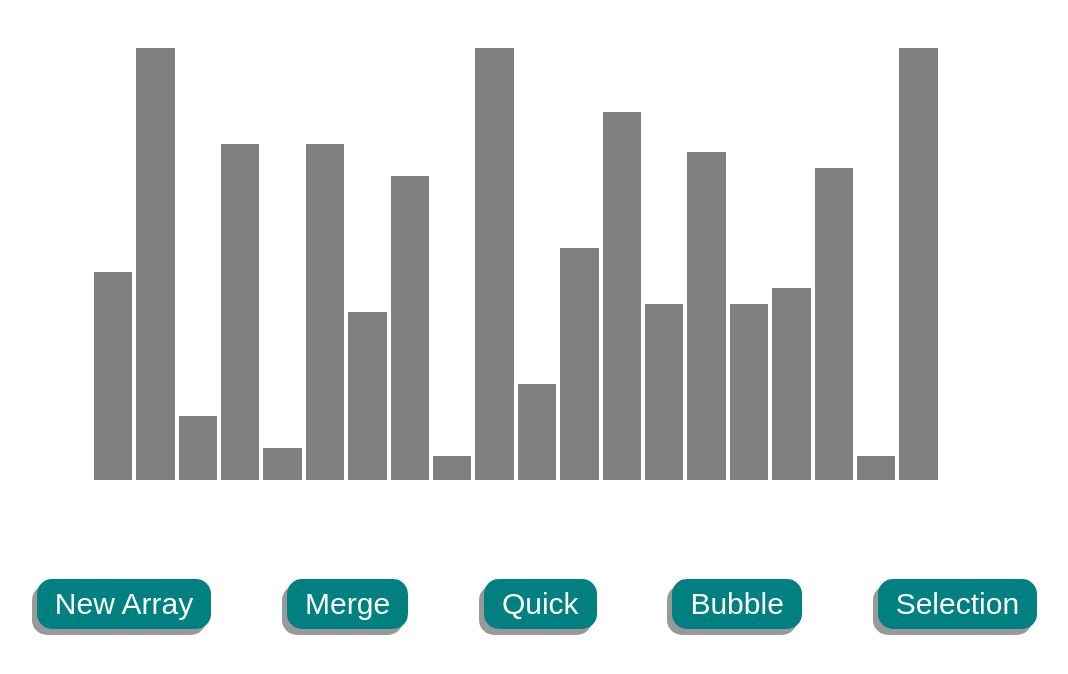
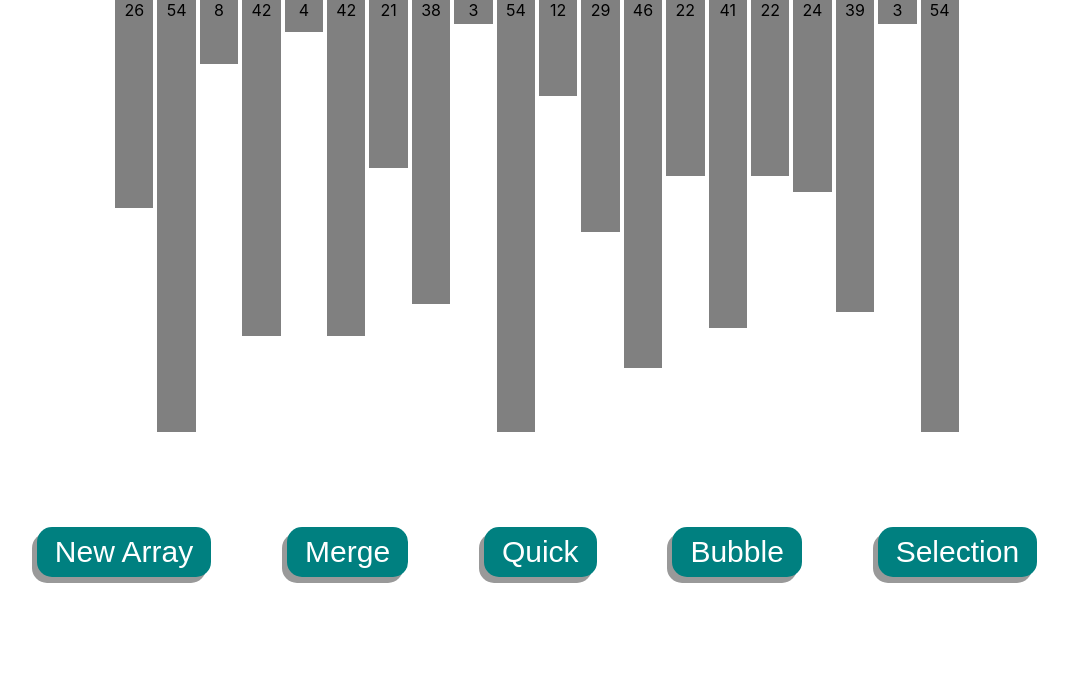
Before and after one commit to RATWHAT96/ReactTypeScriptAlgorithmVisualiser, a React (Create React App) app in the folder my-app/: page / in a window 1280 px wide. Shown: the top 674 px of the page, without its empty margins (103-1171 px from the left). Built offline with nearby package versions, Linux system fonts and the light colour scheme.

Commit message:
changed to functional components, added bar size

```diff
--- a/my-app/src/App.tsx
+++ b/my-app/src/App.tsx
@@ -1,11 +1,11 @@
 import React from 'react';
-import SortingVisualizer from './components/SortingVisualizer';
+import {SortingVisualizer} from './components/SortingVisualizer';
 import './App.css';
 
 function App() {
   return (
     <div className="App">
-      <SortingVisualizer></SortingVisualizer>
+      <SortingVisualizer/>
     </div>
   );
 }
--- a/my-app/src/components/SortingVisualizer.css
+++ b/my-app/src/components/SortingVisualizer.css
@@ -14,6 +14,10 @@
   width: 3vw;
   display: inline-block;
   margin: 0 2px;
+}
+
+.array-bar p {
+  font-size: 2vw;
 }
 
 /*Button Styling*/
--- a/my-app/src/components/SortingVisualizer.tsx
+++ b/my-app/src/components/SortingVisualizer.tsx
@@ -1,4 +1,4 @@
-import React from 'react';
+import React, {useState, useEffect} from 'react';
 import { Route, BrowserRouter as Router, Switch, Link } from 'react-router-dom';
 import { generateArray, mergeSort, quickSort, bubbleSort, selectionSort } from '../sortingAlgorithms/sortingAlgorithms';
 import './SortingVisualizer.css';
@@ -9,26 +9,18 @@ const NUMBER_OF_ARRAY_BARS = 20;
 const PRIMARY_COLOR = 'grey';
 const SECONDARY_COLOR = 'turquoise';
 
-export default class SortingVisualizer extends React.Component<any, any> {
-  constructor(props: any[]) {
-    super(props);
+export const SortingVisualizer = () => {
 
-    //this.state array will contain the height values of the array
-    this.state = {
-      array: [],
-    };
+  const [array, setArray] = useState<number[]>([0]);
+
+  const resetArr = () => {
+    const newArr = generateArray(NUMBER_OF_ARRAY_BARS)
+    setArray(newArr);
   }
 
-  resetArr() {
-    this.setState({array: generateArray(NUMBER_OF_ARRAY_BARS)});
-  }
-
-  componentDidMount() {
-    this.resetArr();
-  }
-
-  render() {
-    const {array} = this.state;
+  useEffect(() => {
+    resetArr();
+  }, [])
 
     return (
       <Router>
@@ -41,18 +33,12 @@ export default class SortingVisualizer extends React.Component<any, any> {
               style={{
                 backgroundColor: PRIMARY_COLOR,
                 height: `${value}vh`,
-              }}></div>
+              }}> {value} </div>
           ))}
-            <div
-              className="array-bar"
-              style={{
-                backgroundColor: 'white',
-                height: '60vh',
-              }}></div>
         </div>
         <div className="centreDiv">
           <div className="buttonbar">
-            <button onClick={() => this.resetArr()}>New Array</button>
+            <button onClick={() => resetArr()}>New Array</button>
             <button onClick={() => mergeSort(array, SECONDARY_COLOR, PRIMARY_COLOR, ANIMATION_SPEED_MS)}><Link to="/ReactTypeScriptAlgorithmVisualiser/mergeSort" style={{ textDecoration: 'none', color: 'white' } }>Merge</Link></button>
             <button onClick={() => quickSort(array, SECONDARY_COLOR, PRIMARY_COLOR, ANIMATION_SPEED_MS)}><Link to="/ReactTypeScriptAlgorithmVisualiser/quickSort" style={{ textDecoration: 'none', color: 'white' }}>Quick</Link></button>
             <button onClick={() => bubbleSort(array, SECONDARY_COLOR, PRIMARY_COLOR, ANIMATION_SPEED_MS)}><Link to="/ReactTypeScriptAlgorithmVisualiser/bubbleSort" style={{ textDecoration: 'none', color: 'white' } }>Bubble</Link></button>
@@ -70,5 +56,4 @@ export default class SortingVisualizer extends React.Component<any, any> {
       </div>
       </Router>
     );
-  }
 }
--- a/my-app/src/sortingAlgorithms/getQuickSortAnimations.ts
+++ b/my-app/src/sortingAlgorithms/getQuickSortAnimations.ts
@@ -8,6 +8,8 @@ export function getQuickSortAnimations(array: number[]): any[] {
     return animations;
 }
 
+
+
 function quickSortHelper(array: number[], startIdx: number): number[]{
     if (array.length <= 1) {
         return array;
@@ -17,7 +19,6 @@ function quickSortHelper(array: number[], startIdx: number): number[]{
     var pivot = array[array.length-1];
     var leftArr = [];
     var rightArr = [];
-
 
     for (let i = 0; i < array.length-1; i++){
         if (array[i] < pivot){
@@ -31,14 +32,20 @@ function quickSortHelper(array: number[], startIdx: number): number[]{
 
     for(let i = 0; i < lAL; i++){
         animations.push([leftArr[i], (startIdx + i)]);
+        animations.push([leftArr[i], (startIdx + i)]);
+        animations.push([leftArr[i], (startIdx + i)]);
     }
 
     if(pivot !== 0){
         animations.push([pivot, lAL + startIdx]);
+        animations.push([pivot, lAL + startIdx]);
+        animations.push([pivot, lAL + startIdx]);
     }
 
     for(let i = 0; i < rightArr.length; i++){
-        animations.push([rightArr[i], (lAL + startIdx + 1 + i)]);
+        animations.push([rightArr[i], ( startIdx + lAL + 1 + i)]);
+        animations.push([rightArr[i], ( startIdx + lAL + 1 + i)]);
+        animations.push([rightArr[i], ( startIdx + lAL + 1 + i)]);
     }
 
     if(lAL == 0 ){
--- a/my-app/src/sortingAlgorithms/sortingAlgorithms.ts
+++ b/my-app/src/sortingAlgorithms/sortingAlgorithms.ts
@@ -44,21 +44,23 @@ export function quickSort(arr: number[], colorTwo: string, colorOne: string, ani
     for (let i = 0; i < animations.length; i++) {
       const arrayBars = document.getElementsByClassName('array-bar') as HTMLCollectionOf<HTMLElement>;
 
-      setTimeout(() => {
-        const [newHeight, barIdx] = animations[i];
-        const barStyle = arrayBars[barIdx].style;
-        barStyle.backgroundColor = colorTwo;
+      const isColorChangeOne = i % 3 == 0;
+      const isColorChangeTwo = i % 3 == 1;
+      const [newHeight, barIdx] = animations[i];
+      const barStyle = arrayBars[barIdx].style;
+      if (isColorChangeOne) {
         setTimeout(() => {
-          const [newHeight, barIdx] = animations[i];
-          const barStyle = arrayBars[barIdx].style;
+          barStyle.backgroundColor = colorTwo;
+        }, i * animationSpeed);
+      } else if (isColorChangeTwo) {
+        setTimeout(() => {
           barStyle.height = `${newHeight}vh`;
-          setTimeout(() => {
-            const [newHeight, barIdx] = animations[i];
-            const barStyle = arrayBars[barIdx].style;
-            barStyle.backgroundColor = colorOne;
-          }, i * animationSpeed);
         }, i * animationSpeed);
-      }, i * animationSpeed);
+      } else {
+        setTimeout(() => {
+          barStyle.backgroundColor = colorOne;
+        }, i * animationSpeed);
+      }
     }
   }
 
```
